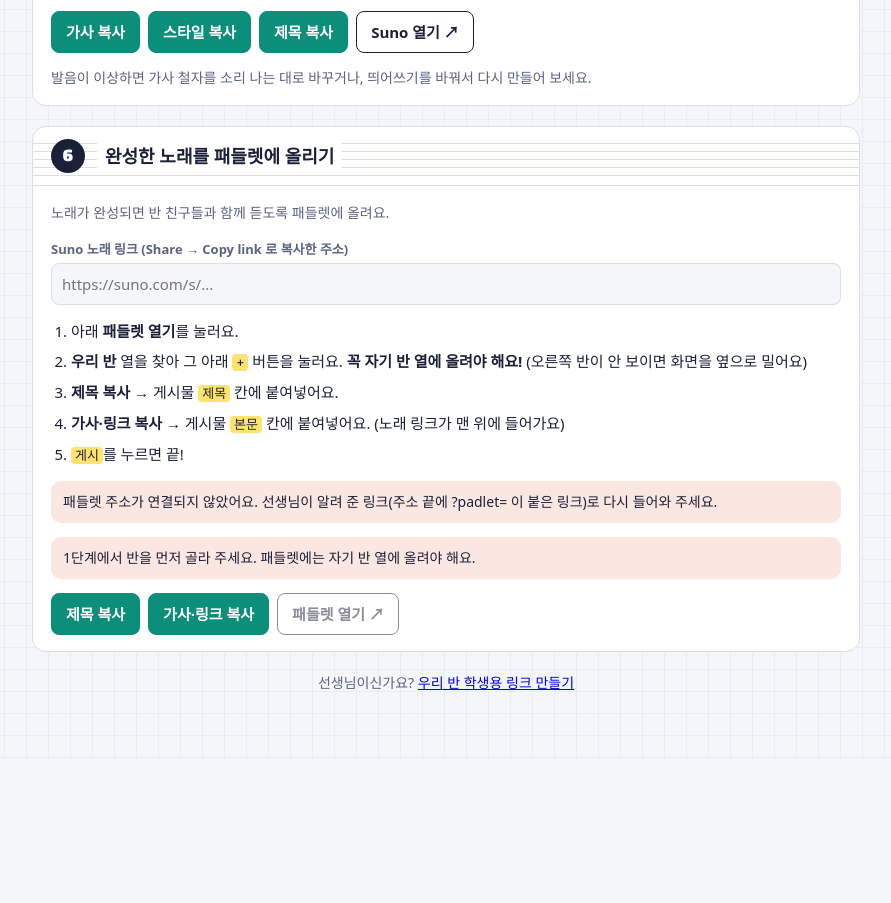
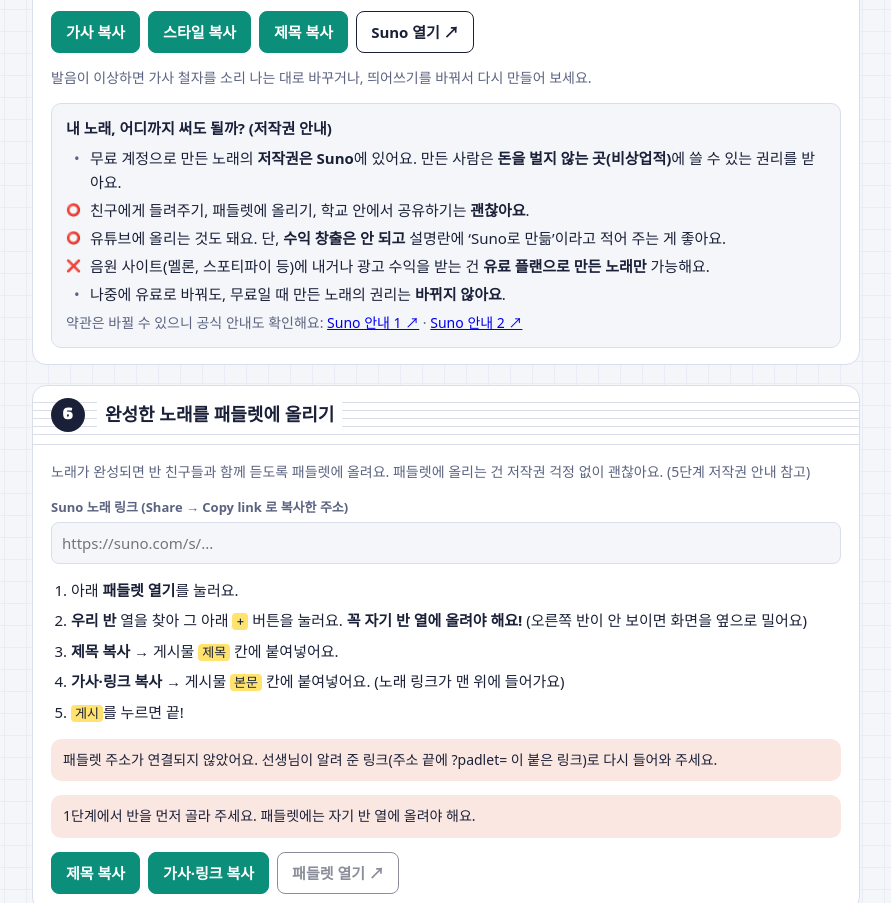
Before and after one commit to sophis91math/make_song, a plain HTML site: page index.html in a window 1280 px wide. Shown: the part 3643-4546 px from the top of the page, without its empty margins (194-1085 px from the left). Before the commit the page ends 4402 px from the top, so only its background shows below. Drawn offline with Linux system fonts and the light colour scheme; a web font is replaced by a local one.

Commit message:
Add files via upload

```diff
--- a/index.html
+++ b/index.html
@@ -115,13 +115,26 @@
           <a class="btn" href="https://suno.com/create" target="_blank" rel="noopener">Suno 열기 ↗</a>
         </div>
         <p class="hint">발음이 이상하면 가사 철자를 소리 나는 대로 바꾸거나, 띄어쓰기를 바꿔서 다시 만들어 보세요.</p>
+        <div class="rights">
+          <h3>내 노래, 어디까지 써도 될까? (저작권 안내)</h3>
+          <ul>
+            <li>무료 계정으로 만든 노래의 <b>저작권은 Suno</b>에 있어요. 만든 사람은 <b>돈을 벌지 않는 곳(비상업적)</b>에 쓸 수 있는 권리를 받아요.</li>
+            <li class="ok">친구에게 들려주기, 패들렛에 올리기, 학교 안에서 공유하기는 <b>괜찮아요</b>.</li>
+            <li class="ok">유튜브에 올리는 것도 돼요. 단, <b>수익 창출은 안 되고</b> 설명란에 ‘Suno로 만듦’이라고 적어 주는 게 좋아요.</li>
+            <li class="no">음원 사이트(멜론, 스포티파이 등)에 내거나 광고 수익을 받는 건 <b>유료 플랜으로 만든 노래만</b> 가능해요.</li>
+            <li>나중에 유료로 바꿔도, 무료일 때 만든 노래의 권리는 <b>바뀌지 않아요</b>.</li>
+          </ul>
+          <p class="hint">약관은 바뀔 수 있으니 공식 안내도 확인해요:
+            <a href="https://help.suno.com/en/articles/2416769" target="_blank" rel="noopener">Suno 안내 1 ↗</a> ·
+            <a href="https://help.suno.com/en/articles/9602241" target="_blank" rel="noopener">Suno 안내 2 ↗</a></p>
+        </div>
       </div>
     </section>
 
     <section class="step" aria-labelledby="h7s">
       <div class="step-h"><span class="n">6</span><h2 id="h7s">완성한 노래를 패들렛에 올리기</h2></div>
       <div class="step-b">
-        <p class="hint">노래가 완성되면 반 친구들과 함께 듣도록 패들렛에 올려요.</p>
+        <p class="hint">노래가 완성되면 반 친구들과 함께 듣도록 패들렛에 올려요. 패들렛에 올리는 건 저작권 걱정 없이 괜찮아요. (5단계 저작권 안내 참고)</p>
         <div class="field"><label for="sunoUrl">Suno 노래 링크 (Share → Copy link 로 복사한 주소)</label>
           <input type="url" id="sunoUrl" maxlength="300" placeholder="https://suno.com/s/..."></div>
         <ol class="howto">
--- a/style.css
+++ b/style.css
@@ -116,3 +116,12 @@ ol.howto code{font-family:var(--mono);font-size:13px;background:var(--mark);colo
 .ex-head h2{margin:4px 0 0;font-family:var(--display);font-weight:400;font-size:24px}
 .example details summary{cursor:pointer;font-weight:700}
 .ex-lyrics{white-space:pre-wrap;word-break:break-word;font-family:var(--body);font-size:14px;margin:8px 0 0;background:var(--paper);border:1px solid var(--line);border-radius:8px;padding:12px}
+
+/* 저작권 안내 */
+.rights{border:1.5px solid var(--line);border-radius:10px;padding:12px 14px;background:var(--paper)}
+.rights h3{margin:0 0 6px;font-size:15px}
+.rights ul{margin:0 0 6px;padding-left:0;list-style:none;display:flex;flex-direction:column;gap:4px}
+.rights li{padding-left:24px;position:relative}
+.rights li::before{content:"•";position:absolute;left:8px;color:var(--muted)}
+.rights li.ok::before{content:"⭕";left:0;font-size:12px;top:2px}
+.rights li.no::before{content:"❌";left:0;font-size:12px;top:2px}
```
